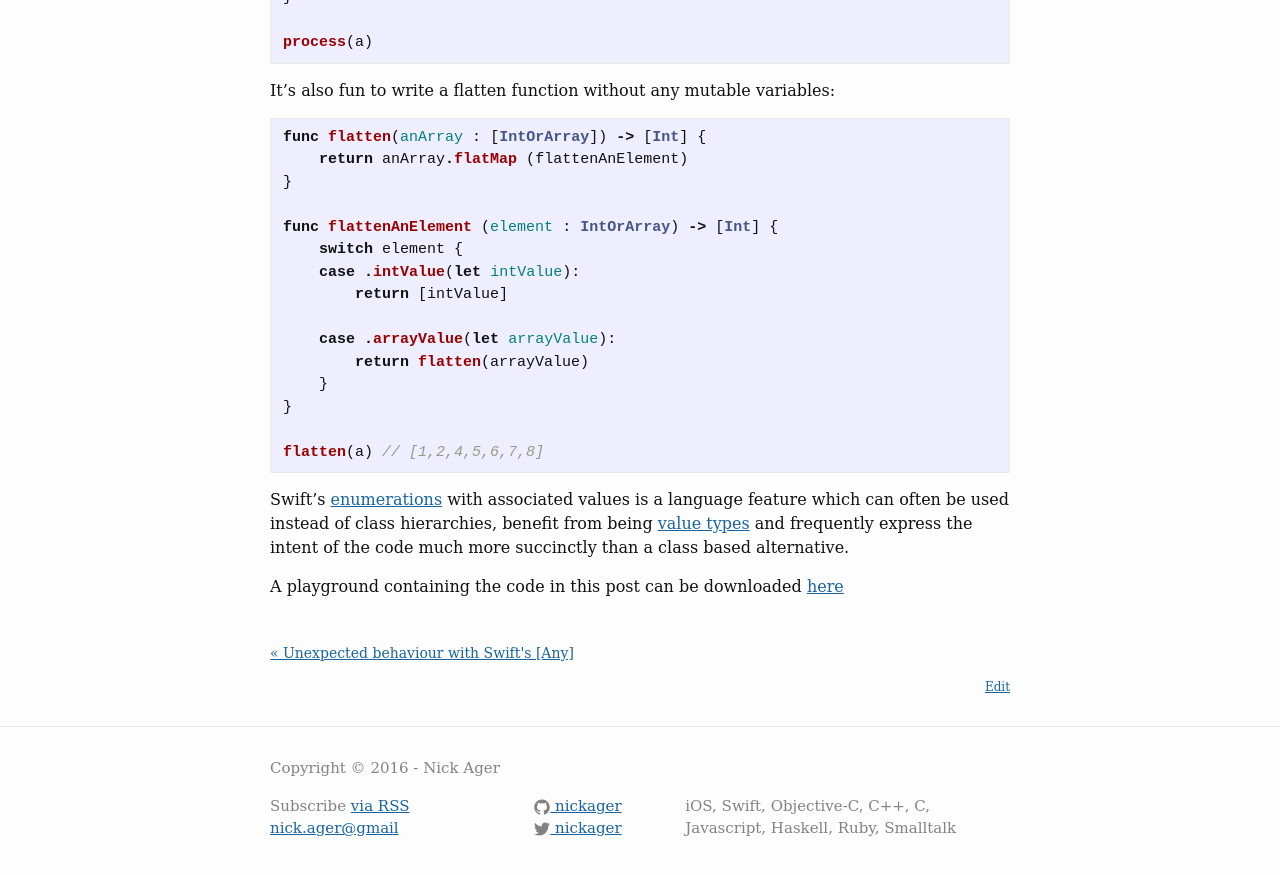
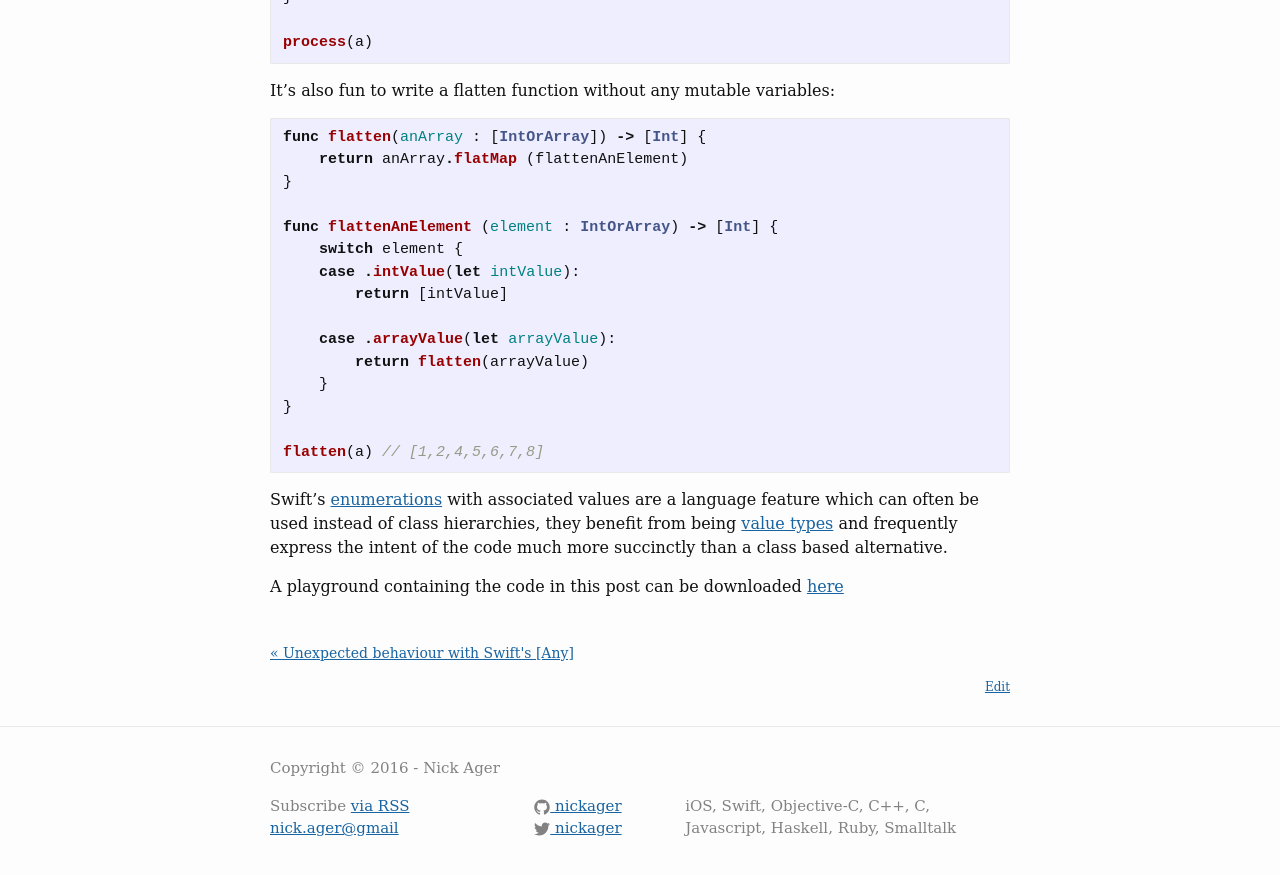
Before and after one commit to NickAger/nickager.github.io, a Jekyll site: the page built from _posts/2016-04-20-avoiding-any-arrays.md, in a window 1280 px wide and 900 px high, scrolled down 1177 px. Shown: the top 875 px of the window. Built offline with Jekyll 4.4.1, drawn with Linux system fonts in a browser that asks for light colours; some web fonts are replaced; comment, search, counter and statistics services are not loaded.

Commit message:
more minor rewording

````diff
--- a/_posts/2016-04-20-avoiding-any-arrays.md
+++ b/_posts/2016-04-20-avoiding-any-arrays.md
@@ -69,6 +69,6 @@ func flattenAnElement (element : IntOrArray) -> [Int] {
 flatten(a) // [1,2,4,5,6,7,8]
 ```
 
-Swift's [enumerations](https://developer.apple.com/library/ios/documentation/Swift/Conceptual/Swift_Programming_Language/Enumerations.html) with associated values is a language feature which can often be used instead of class hierarchies, benefit from being [value types](https://en.wikipedia.org/wiki/Value_type) and frequently express the intent of the code much more succinctly than a class based alternative.
+Swift's [enumerations](https://developer.apple.com/library/ios/documentation/Swift/Conceptual/Swift_Programming_Language/Enumerations.html) with associated values are a language feature which can often be used instead of class hierarchies, they benefit from being [value types](https://en.wikipedia.org/wiki/Value_type) and frequently express the intent of the code much more succinctly than a class based alternative.
 
 A playground containing the code in this post can be downloaded [here](/files/blog/2016-04-20-avoiding-any-arrays/[IntOrArray].playground.zip)
````
